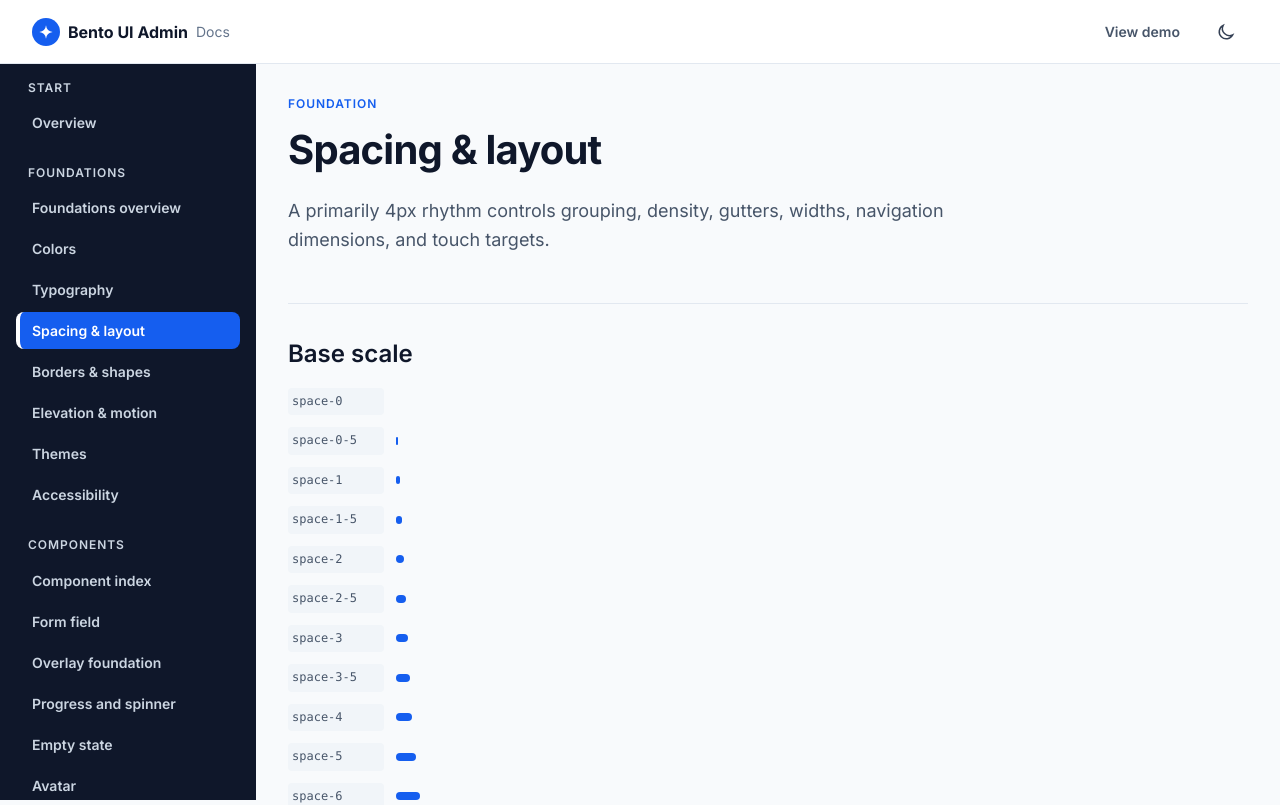
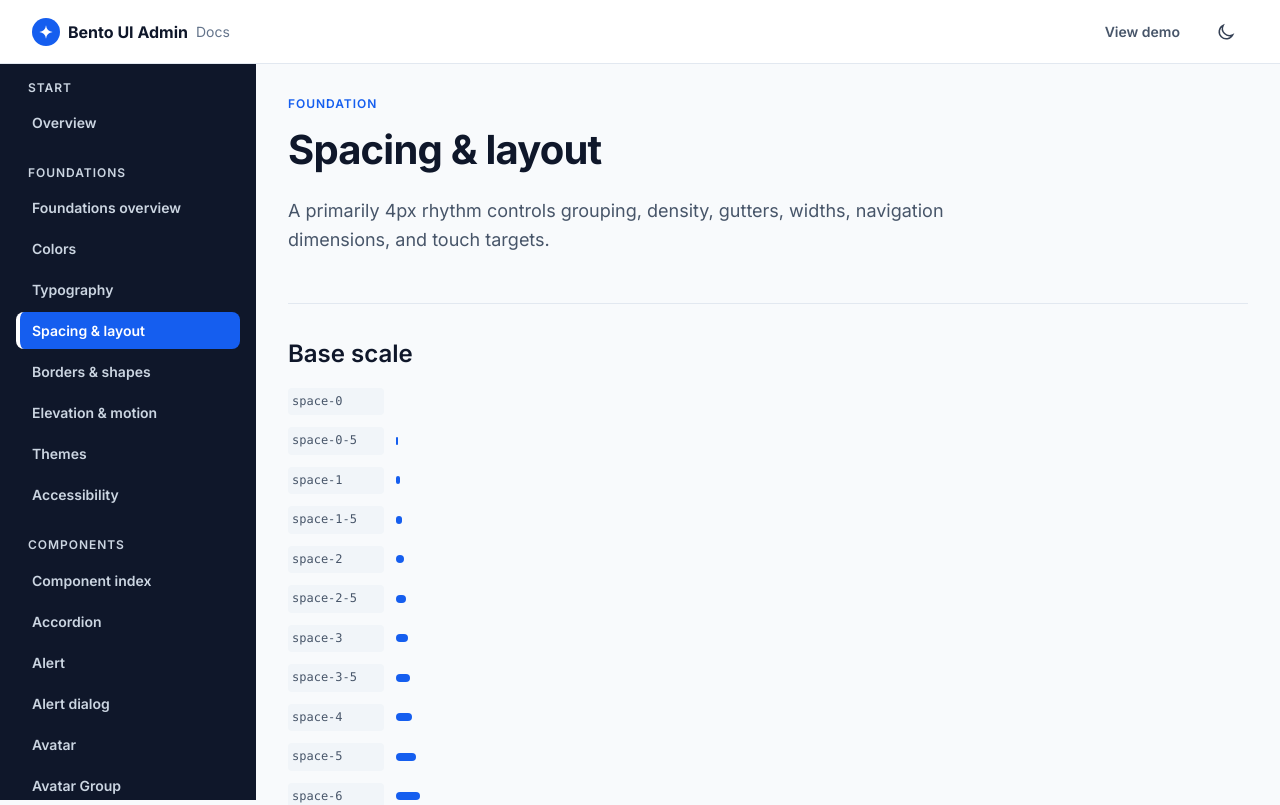
Before and after one commit to fmanuelos/bento-ui-demo, a React (Vite) app: page /docs/foundations/spacing in a window 1280 px wide. Shown: the top 805 px of the page. Built offline with nearby package versions, Linux system fonts and the light colour scheme.

Commit message:
Sort component docs navigation
The component docs navigation was being displayed in source order, which made the sidebar harder to scan. This change sorts component entries by title before generating the navigation list so the docs menu is alphabetized and consistent.

```diff
--- a/src/docs/navigation.ts
+++ b/src/docs/navigation.ts
@@ -21,14 +21,14 @@ export const foundationNavigation: readonly DocsNavigationItem[] = foundationDoc
   }),
 )
 
-export const componentNavigation: readonly DocsNavigationItem[] = componentDocs.map(
-  (component) => ({
+export const componentNavigation: readonly DocsNavigationItem[] = [...componentDocs]
+  .sort((a, b) => a.title.localeCompare(b.title))
+  .map((component) => ({
     title: component.title,
     slug: component.slug,
     path: `/docs/components/${component.slug}`,
     description: component.summary,
-  }),
-)
+  }))
 
 export const docsNavigation: readonly DocsNavigationSection[] = [
   {
```
